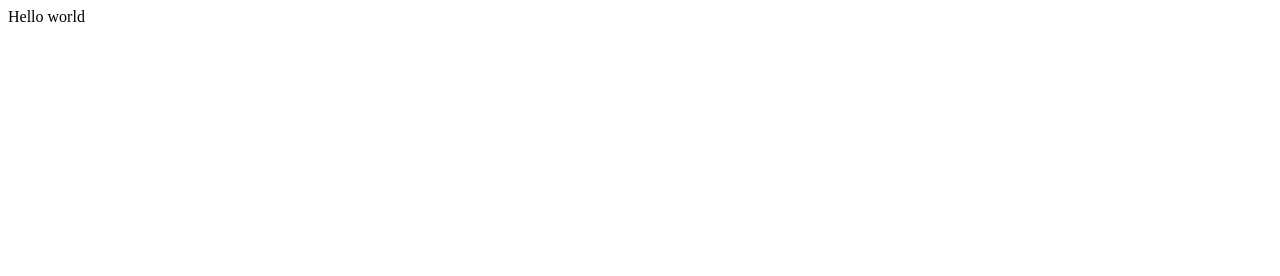
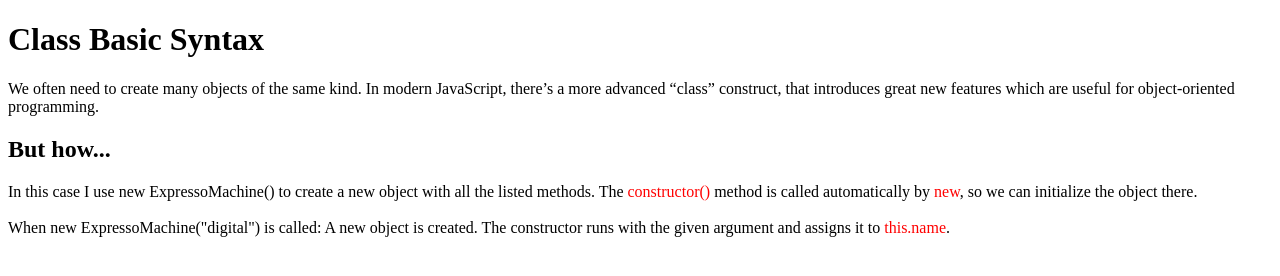
Before and after one commit to AfroGit/SecondsFromFirst, a plain HTML site: page index.html in a window 1280 px wide. Drawn offline with Linux system fonts and the light colour scheme.

```diff
--- a/index.html
+++ b/index.html
@@ -9,7 +9,24 @@
 </head>
 
 <body>
-  Hello world
+  <h1>Class Basic Syntax</h1>
+  <p>
+    We often need to create many objects of the same kind.
+    In modern JavaScript, there’s a more advanced “class” construct,
+    that introduces great new features which are useful for object-oriented
+    programming.
+  </p>
+  <h2>But how...</h2>
+  <p>
+    In this case I use new ExpressoMachine() to create a new object with all the
+    listed methods.
+    The <span>constructor()</span> method is called automatically by
+    <span>new</span>, so we can initialize the object there.<br><br>
+    When new ExpressoMachine("digital") is called:
+    A new object is created.
+    The constructor runs with the given argument and assigns it to <span>this.name</span>.
+
+  </p>
   <script src="script.js"></script>
 
  <!--
--- a/script.js
+++ b/script.js
@@ -0,0 +1,20 @@
+class ExpressoMachine{
+  constructor(buttons, make, model, price){
+    this.buttons = buttons;
+    this.make = make;
+    this.model = model;
+    this.price = price;
+  }
+  turnOn(param1, param2){
+    console.log('Good Day I Am On Now..')
+  }
+  steam(){
+    console.log('ITS SUMMER SALE 50%%%%% OFF!')
+  }
+  brew(){
+    console.log('Good Stuff Coming YOUR WAY!!!!')
+  }
+
+}
+const Gaggia = new ExpressoMachine('digital', 'standard', 'ethiop', '600');
+console.log(Gaggia.buttons)
--- a/style.css
+++ b/style.css
@@ -2,3 +2,6 @@
   height: 100%;
   width: 100%;
 }
+span{
+  color: red;
+}
```
